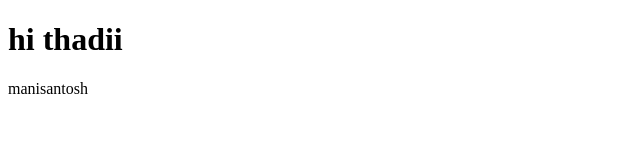
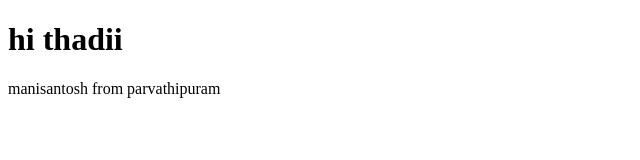
Before and after one commit to manisantoshthaddi/gitpractice-1, a plain HTML site: page index.html in a window 1280 px wide. Shown: the whole page, without its empty margins (0-640 px from the left). Drawn offline with Linux system fonts and the light colour scheme.

Commit message:
Update index.html

```diff
--- a/index.html
+++ b/index.html
@@ -3,5 +3,6 @@
     <body>
        <h1>hi thadii</h1>
         manisantosh
+        from parvathipuram
     </body>
 </html>
```
